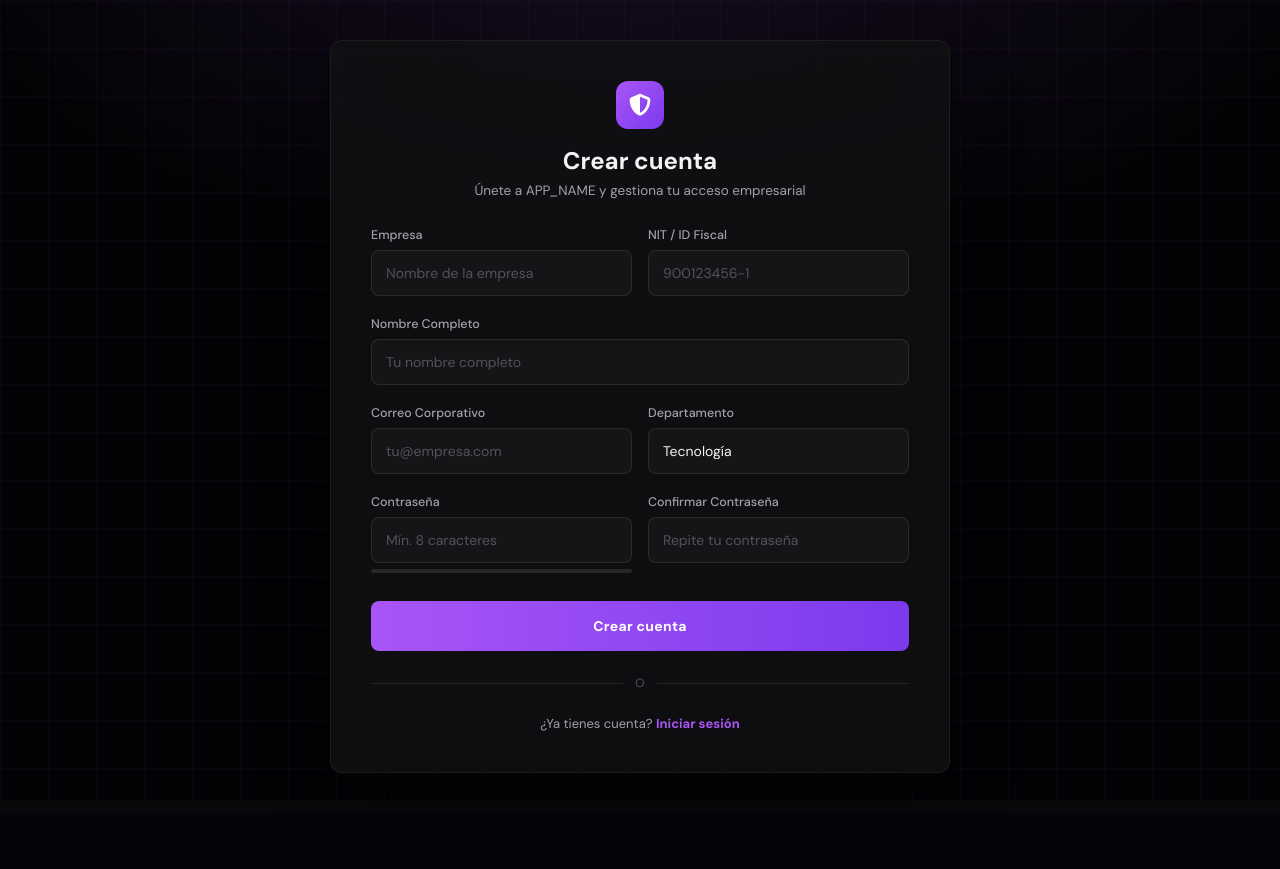
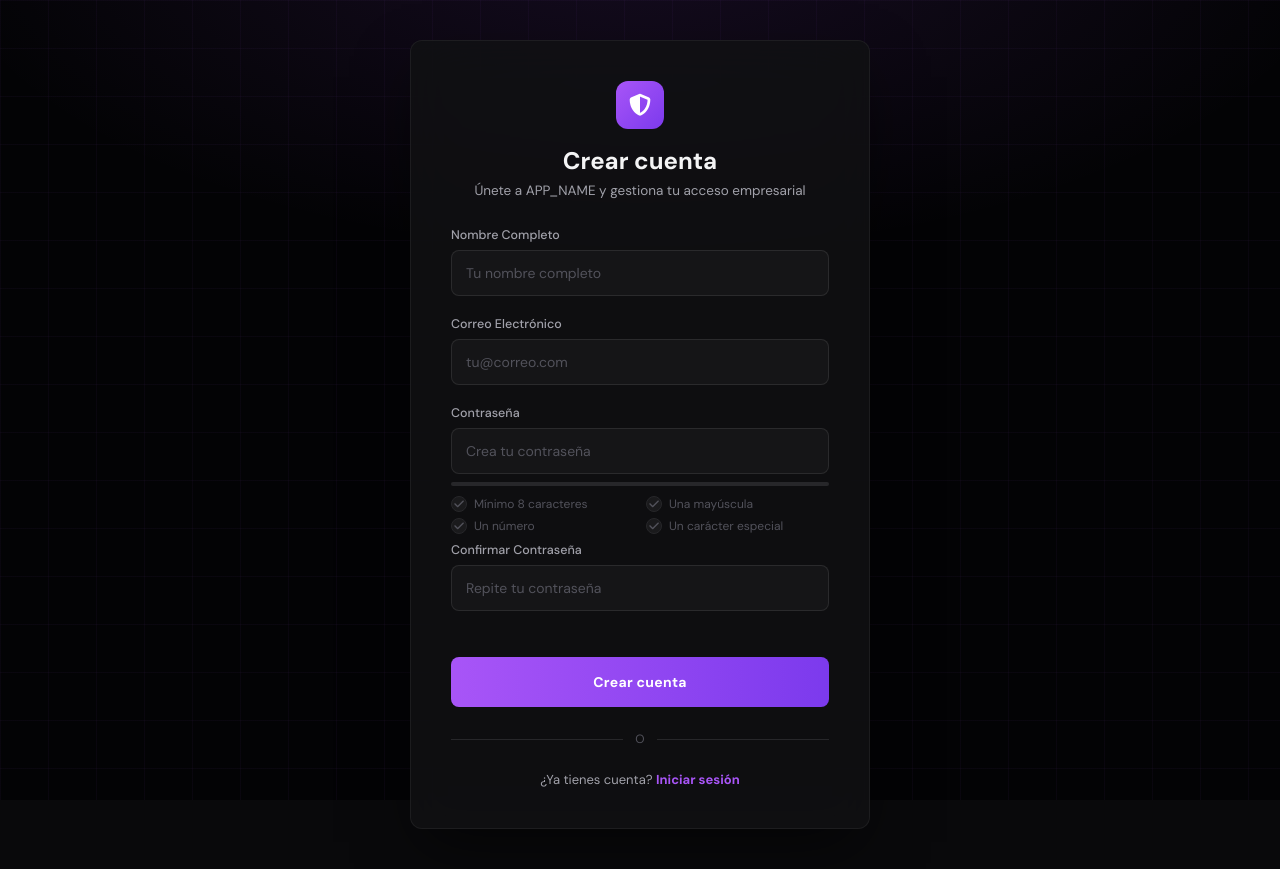
Before and after one commit to Kenia-Vergara/SeminarioWeb, a PHP site: template app/views/register.php in a window 1280 px wide. Before the commit the page ends 773 px from the top, so only its background shows below. Run offline with PHP 8.4, Linux system fonts and the light colour scheme; the template is opened without the code that fills it, so the values that code supplies are empty; some libraries are stand-ins or nearby versions.

Commit message:
arreglando registro

```diff
--- a/app/core/Security.php
+++ b/app/core/Security.php
@@ -30,11 +30,12 @@ class Security {
     }
 
     public static function clientIP(): string {
-        // CORRECCIÓN: Evitar "Notice: Undefined index" si el campo no existe en $_SERVER
         $forwarded = $_SERVER['HTTP_X_FORWARDED_FOR'] ?? null;
-        return $forwarded
+        $ip = $forwarded
             ? trim(explode(',', $forwarded)[0])
             : ($_SERVER['REMOTE_ADDR'] ?? '0.0.0.0');
+        // Normalizar loopback IPv6 → IPv4 legible
+        return $ip === '::1' ? '127.0.0.1' : $ip;
     }
 
     public static function userAgent(): string {
--- a/app/views/register.php
+++ b/app/views/register.php
@@ -19,8 +19,58 @@
             position: relative;
             z-index: 10;
         }
-        .card { max-width: 620px; width: 100%; }
-        @media (max-width: 560px) { .form-row { grid-template-columns: 1fr; } }
+        .card { max-width: 460px; width: 100%; }
+
+        /* ── Requisitos de contraseña ── */
+        .pw-rules {
+            margin-top: 10px;
+            display: grid;
+            grid-template-columns: 1fr 1fr;
+            gap: 6px 12px;
+        }
+        .pw-rule {
+            display: flex;
+            align-items: center;
+            gap: 7px;
+            font-size: 12px;
+            color: var(--fg-dim);
+            transition: color 0.25s;
+        }
+        .pw-rule i {
+            font-size: 11px;
+            width: 16px;
+            height: 16px;
+            border-radius: 50%;
+            display: flex;
+            align-items: center;
+            justify-content: center;
+            background: rgba(255,255,255,0.05);
+            border: 1px solid var(--dash-border);
+            color: var(--fg-dim);
+            flex-shrink: 0;
+            transition: all 0.25s;
+        }
+        .pw-rule.ok { color: #4ADE80; }
+        .pw-rule.ok i {
+            background: rgba(34,197,94,0.15);
+            border-color: rgba(34,197,94,0.4);
+            color: #4ADE80;
+        }
+
+        /* Barra fortaleza */
+        .strength-track {
+            height: 4px;
+            background: var(--dash-border);
+            border-radius: 2px;
+            overflow: hidden;
+            margin-top: 8px;
+        }
+        .strength-fill {
+            height: 100%;
+            width: 0;
+            border-radius: 2px;
+            transition: width 0.35s ease, background 0.35s ease;
+        }
     </style>
 </head>
 <body>
@@ -46,62 +96,65 @@
             <form method="POST" action="?action=register" novalidate>
                 <input type="hidden" name="csrf_token" value="<?= $csrf ?>">
 
-                <div class="form-row">
-                    <div class="field-group">
-                        <label class="field-label" for="company_name">Empresa</label>
-                        <input type="text" id="company_name" name="company_name" class="field-input"
-                            placeholder="Nombre de la empresa"
-                            value="<?= htmlspecialchars($formData['company_name'] ?? '') ?>" required>
-                    </div>
-                    <div class="field-group">
-                        <label class="field-label" for="company_nit">NIT / ID Fiscal</label>
-                        <input type="text" id="company_nit" name="company_nit" class="field-input"
-                            placeholder="900123456-1"
-                            value="<?= htmlspecialchars($formData['company_nit'] ?? '') ?>" required>
-                    </div>
-                </div>
-
+                <!-- Nombre completo -->
                 <div class="field-group">
                     <label class="field-label" for="full_name">Nombre Completo</label>
                     <input type="text" id="full_name" name="full_name" class="field-input"
                         placeholder="Tu nombre completo"
-                        value="<?= htmlspecialchars($formData['full_name'] ?? '') ?>" required>
+                        value="<?= htmlspecialchars($formData['full_name'] ?? '') ?>" required autocomplete="name">
                 </div>
 
-                <div class="form-row">
-                    <div class="field-group">
-                        <label class="field-label" for="email">Correo Corporativo</label>
-                        <input type="email" id="email" name="email" class="field-input"
-                            placeholder="tu@empresa.com"
-                            value="<?= htmlspecialchars($formData['email'] ?? '') ?>" required autocomplete="email">
+                <!-- Email -->
+                <div class="field-group">
+                    <label class="field-label" for="email">Correo Electrónico</label>
+                    <input type="email" id="email" name="email" class="field-input"
+                        placeholder="tu@correo.com"
+                        value="<?= htmlspecialchars($formData['email'] ?? '') ?>" required autocomplete="email">
+                </div>
+
+                <!-- Contraseña + requisitos -->
+                <div class="field-group" style="margin-bottom:8px;">
+                    <label class="field-label" for="password">Contraseña</label>
+                    <input type="password" id="password" name="password"
+                        class="field-input" placeholder="Crea tu contraseña"
+                        required autocomplete="new-password">
+
+                    <!-- Barra de fortaleza -->
+                    <div class="strength-track">
+                        <div class="strength-fill" id="strengthFill"></div>
                     </div>
-                    <div class="field-group">
-                        <label class="field-label" for="department">Departamento</label>
-                        <select id="department" name="department" class="field-input" style="appearance:none;cursor:pointer;">
-                            <?php foreach (['Tecnología','Operaciones','Recursos Humanos','Finanzas','Ventas','Legal'] as $dep): ?>
-                            <option value="<?= $dep ?>" <?= ($formData['department'] ?? '') === $dep ? 'selected' : '' ?>><?= $dep ?></option>
-                            <?php endforeach; ?>
-                        </select>
+
+                    <!-- Checklist de requisitos -->
+                    <div class="pw-rules" id="pwRules">
+                        <div class="pw-rule" id="rule-length">
+                            <i class="fa-solid fa-check"></i>
+                            <span>Mínimo 8 caracteres</span>
+                        </div>
+                        <div class="pw-rule" id="rule-upper">
+                            <i class="fa-solid fa-check"></i>
+                            <span>Una mayúscula</span>
+                        </div>
+                        <div class="pw-rule" id="rule-number">
+                            <i class="fa-solid fa-check"></i>
+                            <span>Un número</span>
+                        </div>
+                        <div class="pw-rule" id="rule-special">
+                            <i class="fa-solid fa-check"></i>
+                            <span>Un carácter especial</span>
+                        </div>
                     </div>
                 </div>
 
-                <div class="form-row">
-                    <div class="field-group">
-                        <label class="field-label" for="password">Contraseña</label>
-                        <input type="password" id="password" name="password" class="field-input"
-                            placeholder="Mín. 8 caracteres" required autocomplete="new-password">
-                        <div style="margin-top:6px;min-height:4px;border-radius:2px;background:var(--dash-border);overflow:hidden;">
-                            <div id="pwStrengthBar" style="height:4px;width:0;border-radius:2px;transition:all 0.3s;"></div>
-                        </div>
-                    </div>
-                    <div class="field-group">
-                        <label class="field-label" for="confirm_password">Confirmar Contraseña</label>
-                        <input type="password" id="confirm_password" name="confirm_password" class="field-input"
-                            placeholder="Repite tu contraseña" required autocomplete="new-password">
-                    </div>
+                <!-- Confirmar contraseña -->
+                <div class="field-group">
+                    <label class="field-label" for="confirm_password">Confirmar Contraseña</label>
+                    <input type="password" id="confirm_password" name="confirm_password"
+                        class="field-input" placeholder="Repite tu contraseña"
+                        required autocomplete="new-password">
+                    <div id="matchMsg" style="font-size:11.5px;margin-top:6px;min-height:16px;"></div>
                 </div>
 
-                <button type="submit" class="btn-primary btn-full" style="height:50px;margin-top:8px;">
+                <button type="submit" class="btn-primary btn-full" style="height:50px;margin-top:4px;">
                     Crear cuenta
                 </button>
             </form>
@@ -114,6 +167,7 @@
     </div>
 
     <script>
+    /* ── Toasts ── */
     function toast(t,ti,m){
         const ic={success:'fa-circle-check',error:'fa-circle-xmark'};
         const col={success:'var(--color-success)',error:'var(--color-danger)'};
@@ -123,20 +177,55 @@
         document.getElementById('toastBox').appendChild(e);
         setTimeout(()=>{e.classList.add('removing');setTimeout(()=>e.remove(),300)},6000);
     }
-    <?php $errs = AppSession::get('form_errors'); if($errs): foreach($errs as $e): ?>toast('error','Error','<?= addslashes($e) ?>');<?php endforeach; AppSession::remove('form_errors'); endif; ?>
+    <?php $errs = AppSession::get('form_errors'); if($errs): foreach($errs as $e): ?>
+    toast('error','Error','<?= addslashes($e) ?>');
+    <?php endforeach; AppSession::remove('form_errors'); endif; ?>
 
-    // Barra de fortaleza de contraseña
-    document.getElementById('password').addEventListener('input', function() {
-        const v = this.value, bar = document.getElementById('pwStrengthBar');
+    /* ── Validación de contraseña en tiempo real ── */
+    const pwInput   = document.getElementById('password');
+    const confInput = document.getElementById('confirm_password');
+    const fill      = document.getElementById('strengthFill');
+    const matchMsg  = document.getElementById('matchMsg');
+
+    const rules = {
+        length:  { el: document.getElementById('rule-length'),  test: v => v.length >= 8 },
+        upper:   { el: document.getElementById('rule-upper'),   test: v => /[A-Z]/.test(v) },
+        number:  { el: document.getElementById('rule-number'),  test: v => /[0-9]/.test(v) },
+        special: { el: document.getElementById('rule-special'), test: v => /[^A-Za-z0-9]/.test(v) },
+    };
+
+    // Colores de la barra según fortaleza
+    const strengthColors = ['', '#EF4444', '#F59E0B', '#F59E0B', '#22C55E'];
+
+    pwInput.addEventListener('input', function () {
+        const v = this.value;
         let score = 0;
-        if (v.length >= 8) score++;
-        if (/[A-Z]/.test(v)) score++;
-        if (/[0-9]/.test(v)) score++;
-        if (/[^A-Za-z0-9]/.test(v)) score++;
-        const colors = ['','#EF4444','#F59E0B','#22C55E','#A855F7'];
-        bar.style.width = (score * 25) + '%';
-        bar.style.background = colors[score] || '';
+
+        for (const [, rule] of Object.entries(rules)) {
+            const ok = rule.test(v);
+            rule.el.classList.toggle('ok', ok);
+            if (ok) score++;
+        }
+
+        // Barra de fortaleza
+        fill.style.width  = (score * 25) + '%';
+        fill.style.background = strengthColors[score] || '';
+
+        checkMatch();
     });
+
+    confInput.addEventListener('input', checkMatch);
+
+    function checkMatch() {
+        const pw   = pwInput.value;
+        const conf = confInput.value;
+        if (!conf) { matchMsg.textContent = ''; return; }
+        if (pw === conf) {
+            matchMsg.innerHTML = '<span style="color:var(--color-success);"><i class="fa-solid fa-check"></i> Las contraseñas coinciden</span>';
+        } else {
+            matchMsg.innerHTML = '<span style="color:var(--color-danger);"><i class="fa-solid fa-xmark"></i> Las contraseñas no coinciden</span>';
+        }
+    }
     </script>
 </body>
 </html>
--- a/install.sql
+++ b/install.sql
@@ -80,8 +80,8 @@ INSERT INTO users (
 ) VALUES (
     'Apex Solutions',
     '900123456-1',
-    'Dylan Burguillos',
-    'burguillosdylan@gmail.com',
+    'Kenia Tafur',
+    'keniatafur2005@gmail.com',
     '$2y$12$gJTBj2JxRWmNwKrA86uHMe3zMchznL3MOY6SBUMugFjfW1aLDCAh6', -- Admin@2026 BCRYPT Hash
     'admin',
     'Tecnología',
```
Also changed, not shown: app/controllers/AuthController.php (+8 -8 lines).
